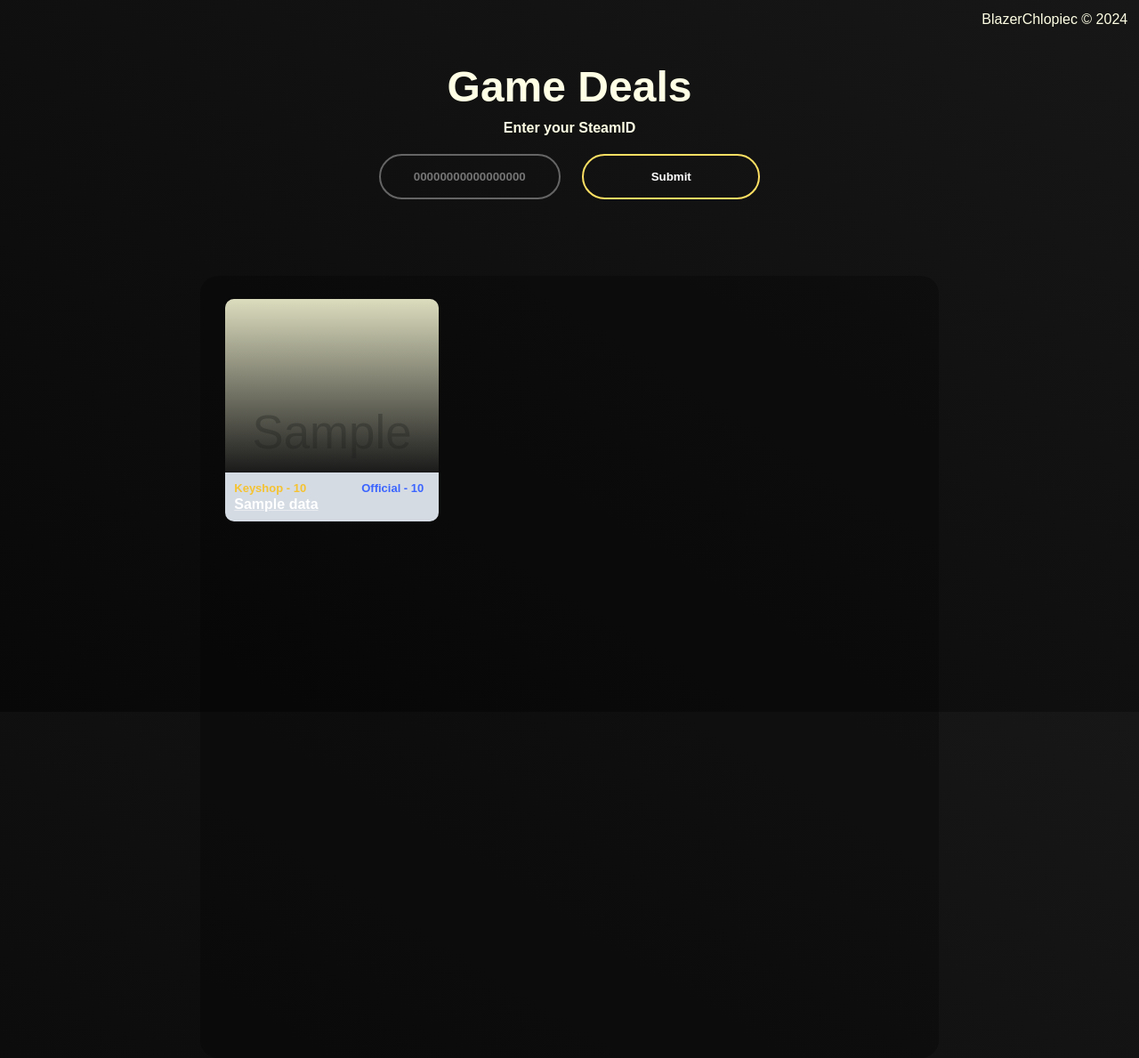
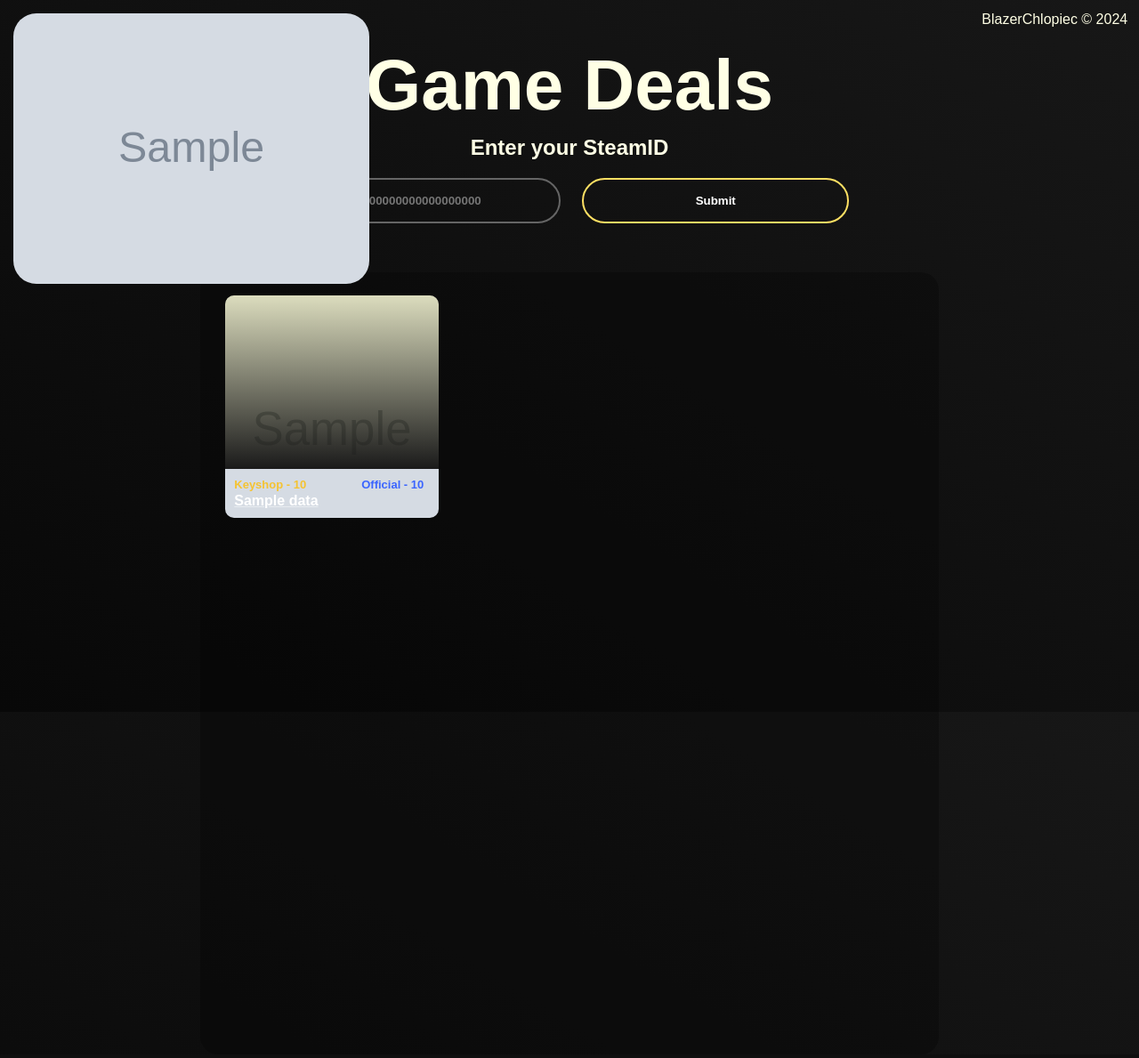
Before and after one commit to blazer2dev/steam-wishlist-viewer, a Flask app: template templates/index.html in a window 1280 px wide. Shown: the whole page at 89% size. After the commit the page ends 582 px from the top, so only its background shows below. Run offline with Flask 3, Linux system fonts and the light colour scheme; the template is opened without the code that fills it: most values are stand-ins (such as "Sample title", 1, 10 or a date in 2020); grey boxes marked "Sample" are stand-in pictures; parts of the project's set-up code (start-up, migrations or seed data) failed here and were passed over.

Commit message:
Displaying Profile And Better Layout

```diff
--- /dev/null
+++ b/Profile.py
@@ -0,0 +1,3 @@
+class Profile:
+    def __init__(self, prof_img_url):
+        self.prof_img_url = prof_img_url
--- a/static/css/style.css
+++ b/static/css/style.css
@@ -14,7 +14,6 @@ body {
     color: rgb(262, 266, 229);
     font-weight: bold;
 
-    top: 60px;
     position: relative;
 }
 
@@ -33,12 +32,17 @@ body {
 }
 
 .banner h1 {
+    margin-top: 5vh;
     padding: 10px;
-    font-size: 3em;
+    font-size: 5em;
+}
+
+.banner p {
+    font-size: 1.5em;
 }
 
 .banner input {
-    width: 200px;
+    width: 300px;
     padding: 16px 0;
     text-align: center;
     margin: 20px 10px;
@@ -60,7 +64,7 @@ body {
 
 .banner button {
     text-align: center;
-    width: 200px;
+    width: 300px;
     padding: 16px 0;
     margin: 20px 10px;
     border-radius: 26px;
@@ -82,7 +86,7 @@ body {
 
 .bar {
     position: relative;
-    top: 20px;
+    top: 35px;
     bottom: 20px;
 
     background-color: rgba(0, 0, 0, 0.267);
@@ -163,3 +167,20 @@ body {
     display: block;
     transform: scale(1.2);
 }
+
+.profile {
+    position: fixed;
+    top: 0px;
+    left: 0px;
+    size: 100px 100px;
+    background-color: #181818;
+    border-radius: 26px;
+    overflow: hidden;
+    justify-content: center;
+    margin: 15px;
+    z-index: 2;
+}
+
+.profile img {
+    transform: scale(1.1);
+}
--- a/templates/index.html
+++ b/templates/index.html
@@ -14,6 +14,11 @@
 
 <body>
     <div class="content">
+        <div class="profile">
+            {% if profile %}
+            <img src={{profile.prof_img_url}}>
+            {% endif%}
+        </div>
         <form id="submit_form" action="/submit" method='POST'>
             <div class="banner">
                 <h1>Game Deals</h1>
@@ -37,6 +42,7 @@
             </div>
             {% endfor %}
         </div>
+
         <footer>BlazerChlopiec &#169 2024</footer>
     </div>
 </body>
```
Also changed, not shown: routes.py (+6 -5 lines).
